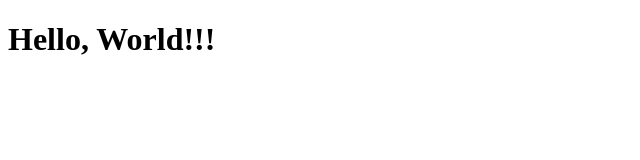
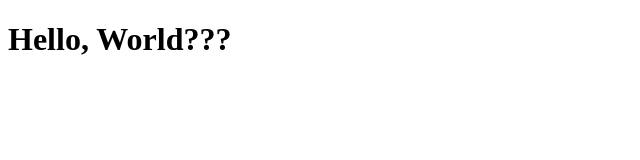
Before and after one commit to adolfoweloy/js-tooling, a React app: page / in a window 1280 px wide. Shown: the top 160 px of the page, without its empty margins (0-640 px from the left). Built offline with nearby package versions, Linux system fonts and the light colour scheme.

Commit message:
adding webpack-dev-server

```diff
--- a/package.json
+++ b/package.json
@@ -5,7 +5,7 @@
   "main": "index.js",
   "scripts": {
     "test": "echo \"Error: no test specified\" && exit 1",
-    "dev": "webpack --config webpack.config.dev.js --watch --mode development",
+    "dev": "webpack-dev-server --config webpack.config.dev.js",
     "build": "webpack --config webpack.config.prod.js"
   },
   "author": "",
@@ -19,6 +19,7 @@
     "html-webpack-plugin": "^3.2.0",
     "webpack": "^4.42.0",
     "webpack-cli": "^3.3.11",
+    "webpack-dev-server": "^3.10.3",
     "webpack-merge": "^4.2.2"
   },
   "dependencies": {
--- a/src/App.js
+++ b/src/App.js
@@ -2,7 +2,7 @@ import React from 'react'
 
 class App extends React.Component {
     render() {
-        return <h1>Hello, World!!!</h1>
+        return <h1>Hello, World???</h1>
     }
 }
 
--- a/webpack.config.dev.js
+++ b/webpack.config.dev.js
@@ -2,5 +2,8 @@ const merge = require('webpack-merge')
 const baseConfig = require('./webpack.config.base')
 
 module.exports = merge(baseConfig, {
-    mode: 'development'
+    mode: 'development',
+    devServer: {
+        port: 9000
+    }
 })
```
Also changed, not shown: 1 other file (tests, documents, lock files or other folders).
